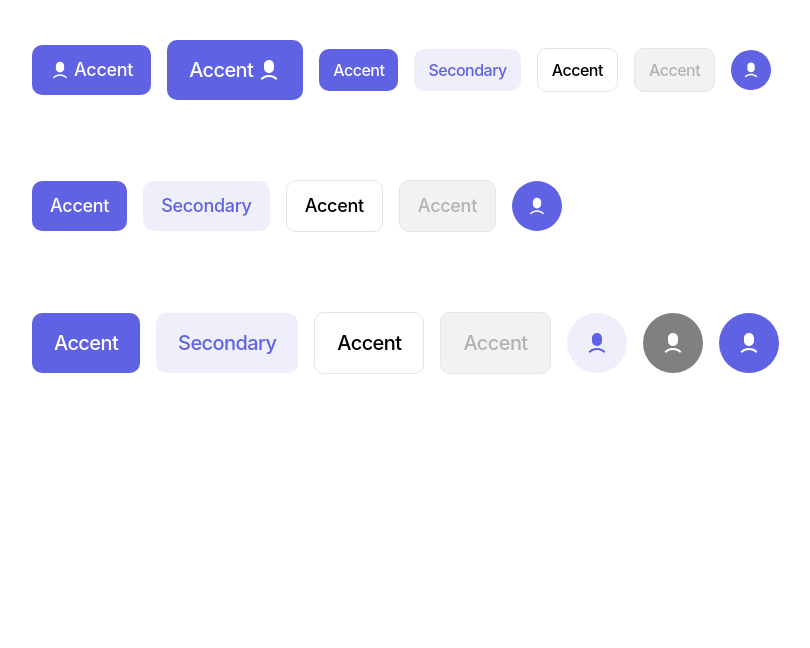
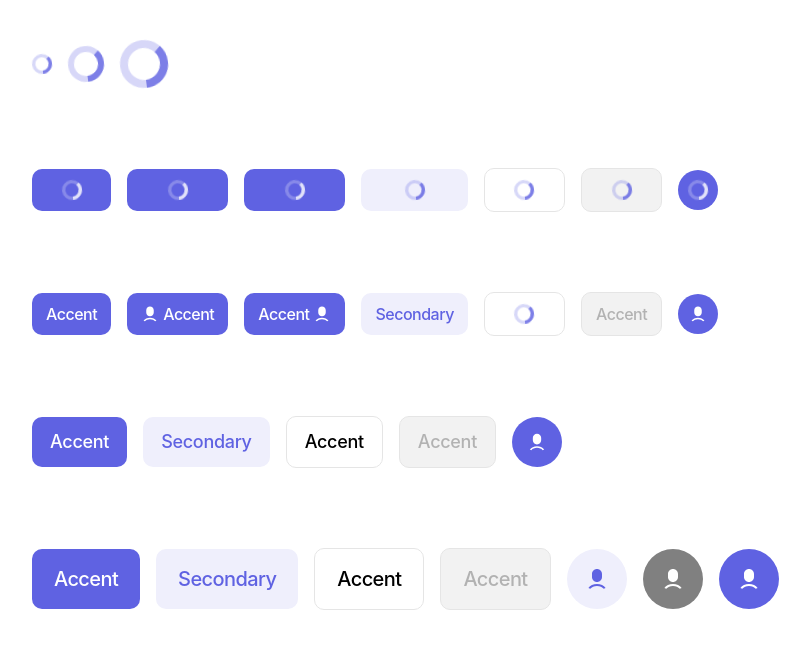
Before and after one commit to NamaKa298/SafeSportUnity, a Next.js app in the folder front-end/: page / in a window 1280 px wide. Shown: the top 648 px of the page, without its empty margins (8-818 px from the left). Built offline with nearby package versions, Linux system fonts and the light colour scheme.

Commit message:
indicateur de chargement

```diff
--- a/front-end/src/pages/index.tsx
+++ b/front-end/src/pages/index.tsx
@@ -1,5 +1,6 @@
 import { Seo } from "@/ui/components/seo/seo";
 import { Button } from "@/ui/design-system/button/button";
+import { Spinner } from "@/ui/design-system/spinner/spinner";
 import { Typography } from "@/ui/design-system/typography";
 import { RiUser6Fill } from "react-icons/ri";
 export default function Home() {
@@ -8,22 +9,62 @@
       <Seo title="SafeSportUnity" description="Description..." />
 
       <div className="flex items-center gap-4 p-10">
+        <Spinner size="small" />
+        <Spinner />
+        <Spinner size="large" />
+      </div>
+
+      <div className="flex items-center gap-4 p-10">
         <Button
-          size="medium"
+        isLoading size="small">Accent</Button>
+        <Button
+        isLoading
+          size="small"
           icon={{ icon: RiUser6Fill }}
           iconPosition="left"
         >
           Accent
         </Button>
         <Button
-          size="large"
+        isLoading
+          size="small"
           icon={{ icon: RiUser6Fill }}
         >
           Accent
         </Button>
+        <Button
+        isLoading size="small" variant="secondary">Secondary</Button>
+        <Button
+        isLoading size="small" variant="outline">Accent</Button>
+        <Button
+        isLoading size="small" variant="disabled" disabled>
+          Accent
+        </Button>
+        <Button
+        isLoading
+          size="small"
+          variant="ico"
+          icon={{ icon: RiUser6Fill }}
+        />
+      </div>
+
+      <div className="flex items-center gap-4 p-10">
         <Button size="small">Accent</Button>
+        <Button
+          size="small"
+          icon={{ icon: RiUser6Fill }}
+          iconPosition="left"
+        >
+          Accent
+        </Button>
+        <Button
+          size="small"
+          icon={{ icon: RiUser6Fill }}
+        >
+          Accent
+        </Button>
         <Button size="small" variant="secondary">Secondary</Button>
-        <Button size="small" variant="outline">Accent</Button>
+        <Button isLoading size="small" variant="outline">Accent</Button>
         <Button size="small" variant="disabled" disabled>
           Accent
         </Button>
--- a/front-end/src/ui/design-system/button/button.tsx
+++ b/front-end/src/ui/design-system/button/button.tsx
@@ -2,6 +2,7 @@
 import clsx from "clsx";
 import { Icon } from "next/dist/lib/metadata/types/metadata-types";
 import React from "react";
+import { Spinner } from "../spinner/spinner";
 
 interface Props {
     size?: "small" | "medium" | "large";
@@ -77,11 +78,30 @@
 
     return (
         <>
-            <button type="button"
-                className={clsx(variantStyles, sizeStyles, icoSize)}
+            <button
+                type="button"
+                className={clsx(
+                    variantStyles,
+                    sizeStyles,
+                    icoSize,
+                    isLoading && "cursor-wait",
+                    "relative"
+                )}
                 onClick={() => console.log('click')}
                 disabled={disabled}
             >
+
+                {isLoading && (
+                    < div className="absolute inset-0 flex items-center justify-center">
+                        {variant === "accent" || variant === "ico" ? (
+                            <Spinner size="small" variant="white" />
+                        ) : (
+                            <Spinner size="small" />
+                        )}
+                    </div >
+                )}
+
+                <div className={clsx(isLoading && "invisible")}>
                     {icon && variant === "ico" ? (
                         <icon.icon size={icoSize} />
                     ) : (
@@ -93,10 +113,10 @@
                             {icon && iconPosition === "right" && (
                                 <icon.icon size={icoSize} />
                             )}
-
                         </div>
                     )}
-            </button>
+                </div>
+            </button >
         </>
     );
 };
--- /dev/null
+++ b/front-end/src/ui/design-system/spinner/spinner.tsx
@@ -0,0 +1,60 @@
+import clsx from "clsx";
+
+interface Props {
+    size?: "small" | "medium" | "large";
+    variant?: "primary" | "white";
+}
+
+export const Spinner = ({ size = "medium", variant = "primary" }: Props) => {
+    let variantStyles: string = "",
+        sizeStyles: string = "";
+
+    switch (size) {
+        case "small":
+            sizeStyles = "w-5 h-5";
+            break;
+        case "medium": //Default
+            sizeStyles = "w-9 h-9";
+            break;
+        case "large":
+            sizeStyles = "w-12 h-12";
+            break;
+    }
+
+    switch (variant) {
+        case "primary": //Default
+            variantStyles = "text-primary";
+            break;
+        case "white":
+            variantStyles = "text-white";
+            break;
+    }
+
+    return (
+        <svg
+            role="spinner"
+            className={clsx(
+                sizeStyles,
+                variantStyles,
+                "animate-spin"
+            )}
+            xmlns="http://www.w3.org/2000/svg"
+            fill="none"
+            viewBox="0 0 24 24"
+        >
+            <circle
+                className="opacity-25"
+                cx="12"
+                cy="12"
+                r="10"
+                stroke="currentColor"
+                strokeWidth="4"
+            ></circle>
+            <path
+                className="opacity-75"
+                fill="currentColor"
+                d="M4 12a8 8 0 018-8V0C5.373 0 0 5.373 0 12h4zm2 5.291A7.962 7.962 0 014 12H0c0 3.042 1.135 5.824 3 7.938l3-2.647z"
+            ></path>
+        </svg>
+    );
+}
```
Lines whose indentation alone changed are shown as unchanged.
